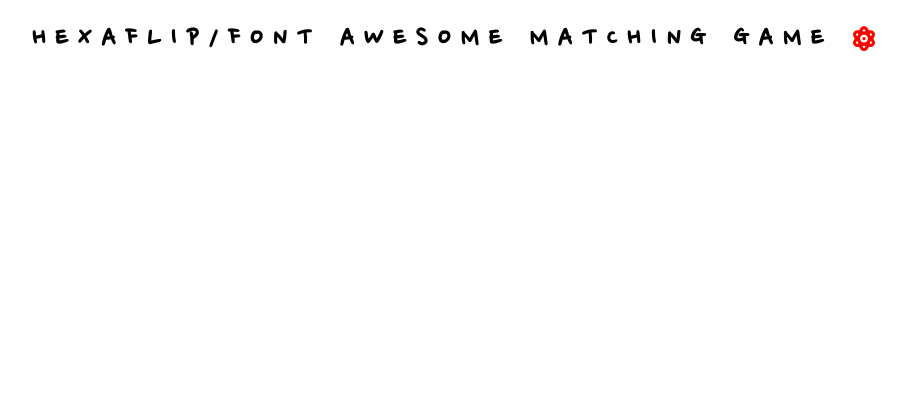
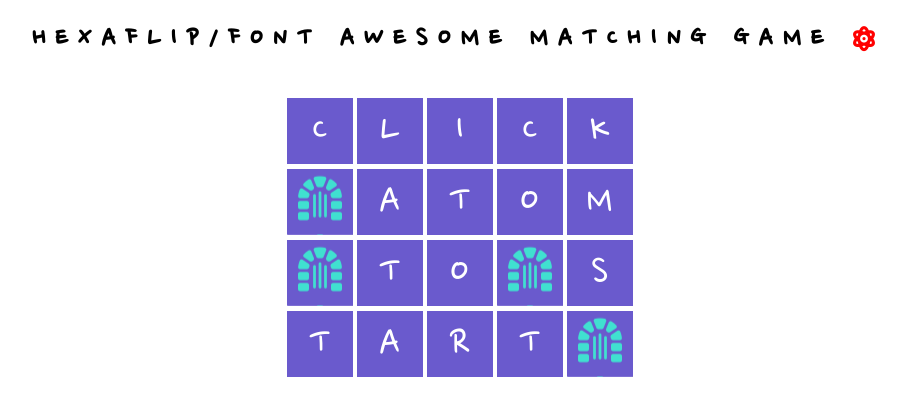
Before and after one commit to pandroza/hexaflip-matching-game, a plain HTML site: page match-pairs.html in a window 1280 px wide. Shown: the whole page, without its empty margins (181-1087 px from the left). Drawn offline with nearby package versions, Linux system fonts and the light colour scheme.

Commit message:
Update match-pairs.html

```diff
--- a/match-pairs.html
+++ b/match-pairs.html
@@ -43,4 +43,4 @@
   <h2 id="tries"></h2>
 </div>
 <script src="match-pairs.js?v=Mathrandom()"></script>
-<script src="hexaflip-master/hexaflip.js?v=Mathrandom()"></script>
+<script src="hexaflip-master/hexaflip.modded.js?v=Mathrandom()"></script>
```
